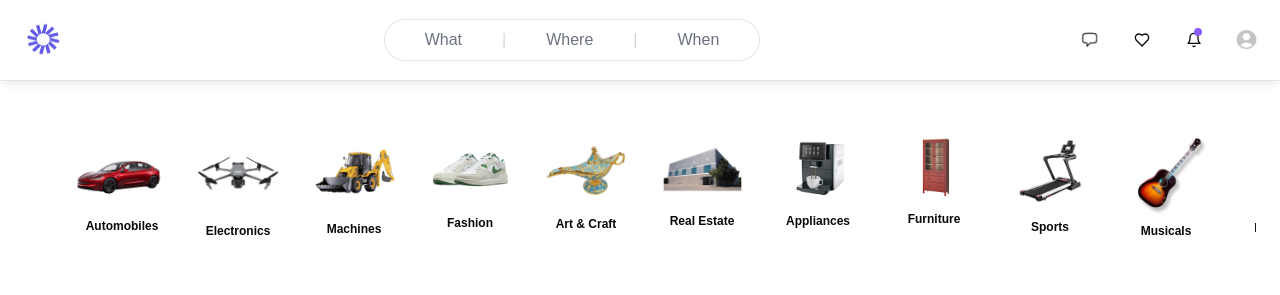
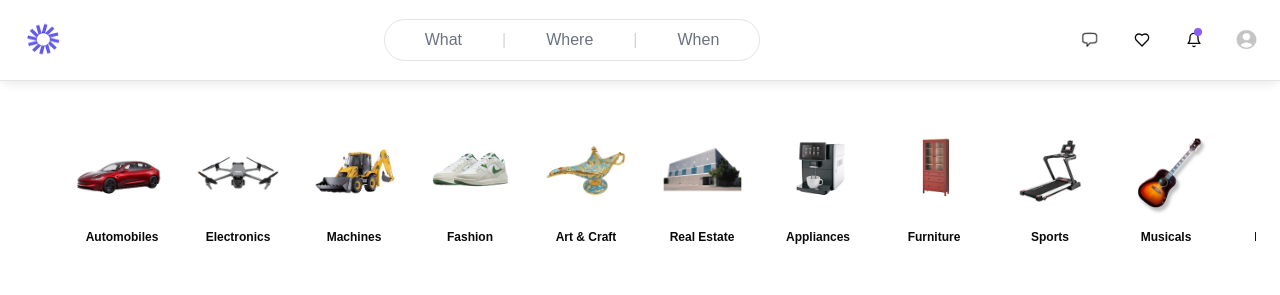
Before and after one commit to wmemon/marketplace, a Next.js app: page / in a window 1280 px wide. Shown: the top 295 px of the page. Built offline with nearby package versions, Linux system fonts and the light colour scheme.

Commit message:
fix: adding a constant height to category item for consistancy of category name height

```diff
--- a/app/home/page.tsx
+++ b/app/home/page.tsx
@@ -188,16 +188,17 @@ export default function MarketplaceLayout() {
   )
 }
 
-function CategoryItem({ category }: {category: {icon: StaticImageData, name: string}}) {
+function CategoryItem({ category }: { category: { icon: StaticImageData, name: string } }) {
     return (
-    <div className="flex flex-col items-center flex-shrink-0">
+      <div className="flex flex-col items-center flex-shrink-0 h-28 justify-between">
         <Image src={category.icon} width={100} height={100} alt={`${category.name} icon`} />
-      <span className="text-xs font-semibold text-center mt-2">
+        <span className="text-xs font-semibold text-center mt-2 whitespace-nowrap truncate">
           {category.name}
         </span>
       </div>
     )
   }
+
 
 function useMediaQuery(query: string) {
   const [matches, setMatches] = React.useState(false)
```
Lines whose indentation alone changed are shown as unchanged.
